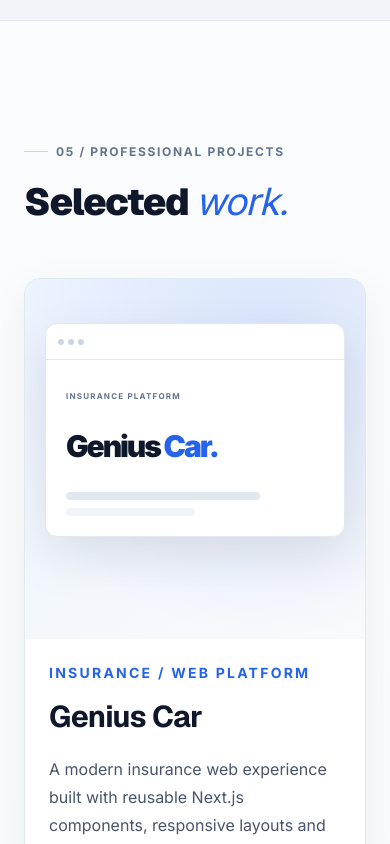
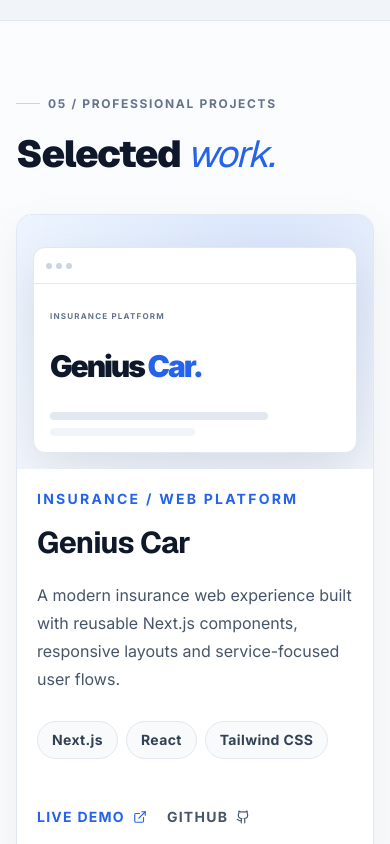
Before and after one commit to Mehedi1-SWE/portfolio, a Next.js app: page / in a window 390 px wide. Shown: the part 6720-7564 px from the top of the page. Built offline with nearby package versions, Linux system fonts and the light colour scheme.

Commit message:
Polish typography and mobile responsive experience

```diff
--- a/components/Projects.tsx
+++ b/components/Projects.tsx
@@ -14,16 +14,16 @@ const projects = [
 
 export function Projects() {
   return (
-    <section id="projects" className="mx-auto max-w-[1280px] px-6 py-28 lg:px-12">
-      <SectionHeading number="05" eyebrow="Professional projects" title={<>Selected <span className="font-sans font-normal italic text-[#2563EB]">work.</span></>} />
+    <section id="projects" className="mx-auto max-w-[1280px] px-4 py-16 sm:px-6 sm:py-20 lg:px-12 lg:py-28">
+      <SectionHeading number="05" eyebrow="Professional projects" title={<>Selected <span className="font-normal italic text-[#2563EB]">work.</span></>} />
 
-      <div className="mt-14 space-y-5">
+      <div className="mt-10 space-y-5 sm:mt-14">
         {projects.map((project) => (
           <article key={project.title} className="group grid overflow-hidden rounded-2xl border border-[#E2E8F0] bg-white shadow-[0_14px_44px_rgba(15,23,42,.055)] transition hover:-translate-y-1.5 hover:shadow-[0_26px_72px_rgba(15,23,42,.12)] lg:grid-cols-[1.05fr_.95fr]">
-            <div className="relative min-h-[360px] overflow-hidden bg-[radial-gradient(circle_at_72%_20%,rgba(37,99,235,.13),transparent_18rem),linear-gradient(135deg,#EFF6FF,#F8FAFC)] p-5 sm:p-8 md:p-10">
-              <div className="relative mx-auto mt-6 max-w-xl rounded-xl border border-[#E2E8F0] bg-white shadow-[0_20px_50px_rgba(15,23,42,.10)] transition duration-500 group-hover:scale-[1.015]">
+            <div className="relative min-h-[240px] overflow-hidden bg-[radial-gradient(circle_at_72%_20%,rgba(37,99,235,.13),transparent_18rem),linear-gradient(135deg,#EFF6FF,#F8FAFC)] p-4 sm:min-h-[300px] sm:p-8 md:min-h-[360px] md:p-10">
+              <div className="relative mx-auto mt-4 max-w-xl rounded-xl border border-[#E2E8F0] bg-white shadow-[0_20px_50px_rgba(15,23,42,.10)] transition duration-500 group-hover:scale-[1.015] sm:mt-6">
                 <div className="flex h-9 items-center gap-1 border-b border-[#E2E8F0] px-3"><i className="block h-1.5 w-1.5 rounded-full bg-[#CBD5E1]" /><i className="block h-1.5 w-1.5 rounded-full bg-[#CBD5E1]" /><i className="block h-1.5 w-1.5 rounded-full bg-[#CBD5E1]" /></div>
-                <div className="p-5 sm:p-8">
+                <div className="p-4 sm:p-8">
                   <span className="text-[8px] font-bold uppercase tracking-[.15em] text-[#64748B]">Insurance platform</span>
                   <p className="mt-5 text-3xl font-black tracking-[-.07em] sm:text-4xl text-[#0F172A]">Genius <span className="text-[#2563EB]">Car.</span></p>
                   <div className="mt-7 h-2 w-3/4 rounded-full bg-[#E2E8F0]" /><div className="mt-2 h-2 w-1/2 rounded-full bg-[#F1F5F9]" />
@@ -31,7 +31,7 @@ export function Projects() {
               </div>
             </div>
 
-            <div className="flex flex-col justify-center p-6 sm:p-8 md:p-12">
+            <div className="flex flex-col justify-center p-5 sm:p-8 md:p-12">
               <span className="text-sm font-bold uppercase tracking-[.16em] text-[#2563EB]">{project.category}</span>
               <h3 className="mt-4 text-3xl font-bold leading-[1.2] tracking-[-.025em] text-[#0F172A] sm:text-4xl">{project.title}</h3>
               <p className="mt-5 text-[16px] leading-7 text-[#475569]">{project.description}</p>
```
